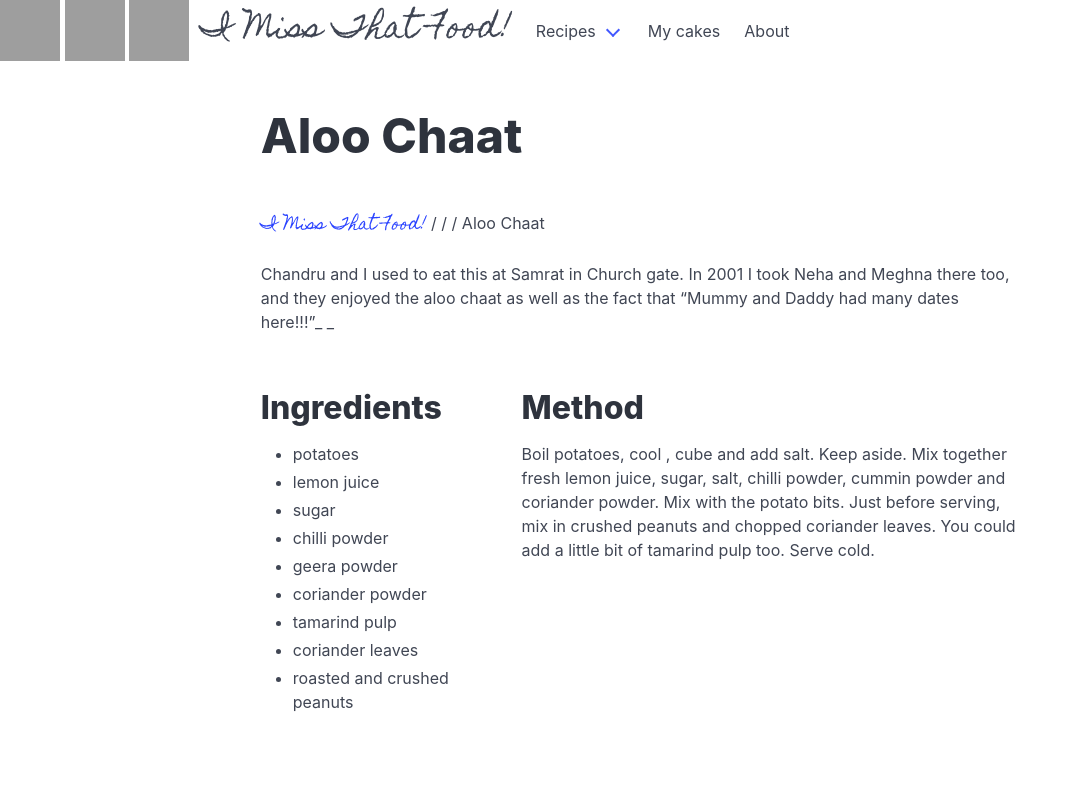
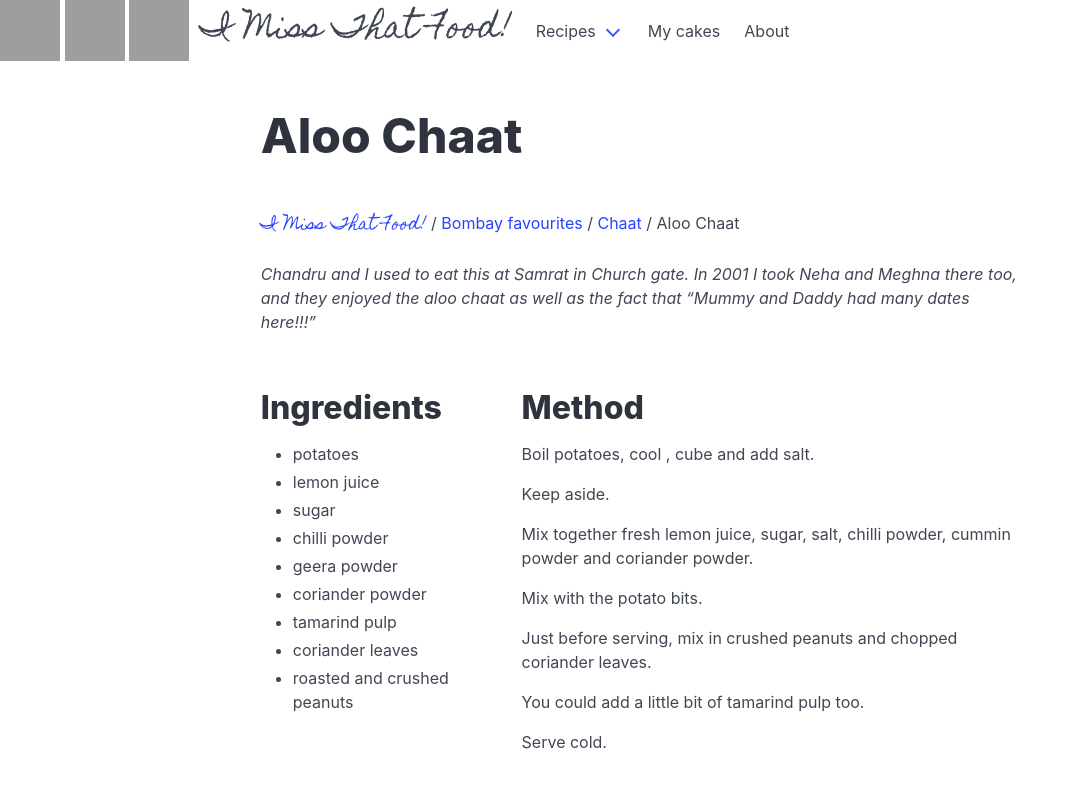
Before and after one commit to imissthatfood/imissthatfood.github.io, a Jekyll site: the page built from _recipes/chaat_aloo.md, in a window 1280 px wide, cut to the strip 0-788 px from the top of the page. Shown: the whole strip, without its empty margins (0-1078 px from the left). Built offline with Jekyll 4.4.1, drawn with Linux system fonts in a browser that asks for light colours; grey boxes are pictures that could not be loaded.

Commit message:
Update chaat_aloo.md

```diff
--- a/_recipes/chaat_aloo.md
+++ b/_recipes/chaat_aloo.md
@@ -1,12 +1,12 @@
 ---
 title: Aloo Chaat
 author: Karen
-section: Bombay
+section: bombay
 category: chaat
 layout: recipe
 ---
-Chandru and I used to eat this at Samrat in Church gate. In 2001 I took Neha and Meghna there too, and they enjoyed the aloo chaat as well as the fact that “Mummy and Daddy had many dates here!!!”_
-_
+
+_Chandru and I used to eat this at Samrat in Church gate. In 2001 I took Neha and Meghna there too, and they enjoyed the aloo chaat as well as the fact that “Mummy and Daddy had many dates here!!!”_
 
 <br>
 <div class='columns'> <div class='column is-one-third p-3' markdown='1'>
@@ -28,12 +28,17 @@ _
 # Method
 
 Boil potatoes, cool , cube and add salt.
+
 Keep aside.
-Mix together fresh lemon juice, sugar, salt, chilli powder, cummin powder
-and coriander powder.
+
+Mix together fresh lemon juice, sugar, salt, chilli powder, cummin powder and coriander powder.
+
 Mix with the potato bits.
+
 Just before serving, mix in crushed peanuts and chopped coriander leaves.
+
 You could add a little bit of tamarind pulp too.
+
 Serve cold.
 
 </div> </div>
```
